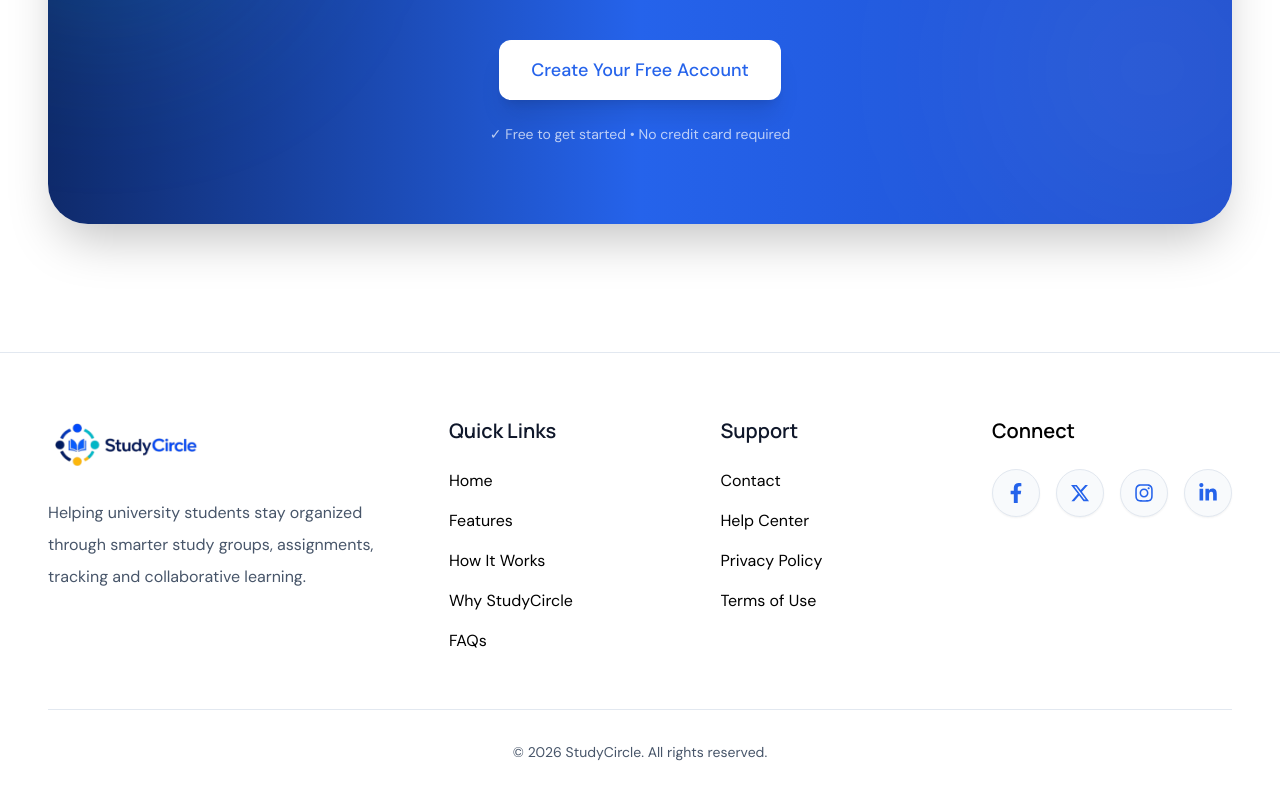
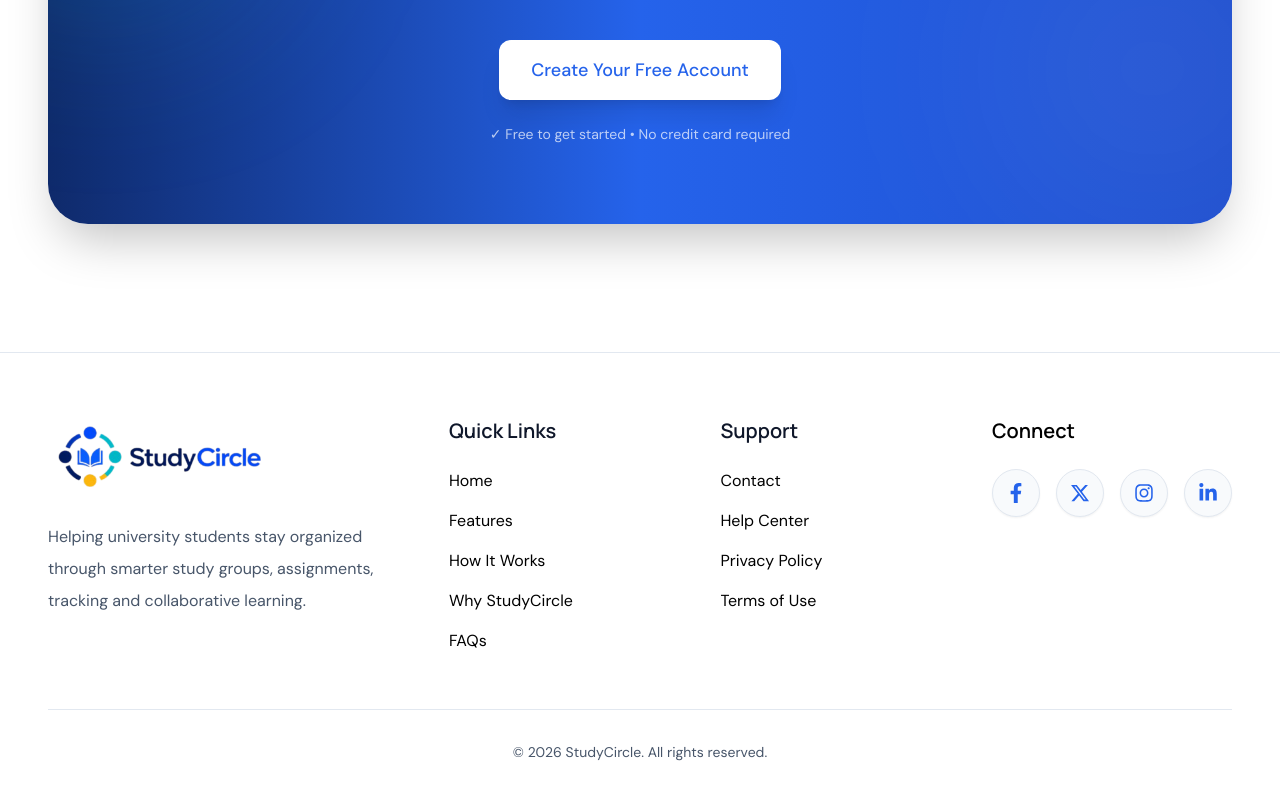
Before and after one commit to circorangeintern/Vanguard-circle, a React (Vite) app in the folder Frontend-folder/Vanguard-circle/: page / in a window 1280 px wide. Shown: the part 4487-5287 px from the top of the page. Built offline with nearby package versions, Linux system fonts and the light colour scheme.

Commit message:
arrange the logo

```diff
--- a/Frontend-folder/Vanguard-circle/src/components/footer/Footer.tsx
+++ b/Frontend-folder/Vanguard-circle/src/components/footer/Footer.tsx
@@ -30,12 +30,16 @@ const socials = [
 const Footer = () => {
   return (
     <footer className="border-t border-[var(--color-border)] bg-white">
-      <Container className="py-16">
+      <Container className="pt-16 pb-8">
         <div className="grid gap-14 lg:grid-cols-[1.6fr_1fr_1fr_1fr]">
           {/* Brand */}
 
           <div className="max-w-sm">
-            <img src="/logo.png" alt="StudyCircle" className="h-14 w-auto" />
+            <img
+              src="/logo.png"
+              alt="StudyCircle"
+              className="h-20 w-auto cursor-pointer"
+            />
 
             <p className="mt-6 leading-8 text-[var(--color-text-secondary)]">
               Helping university students stay organized through smarter study
```
